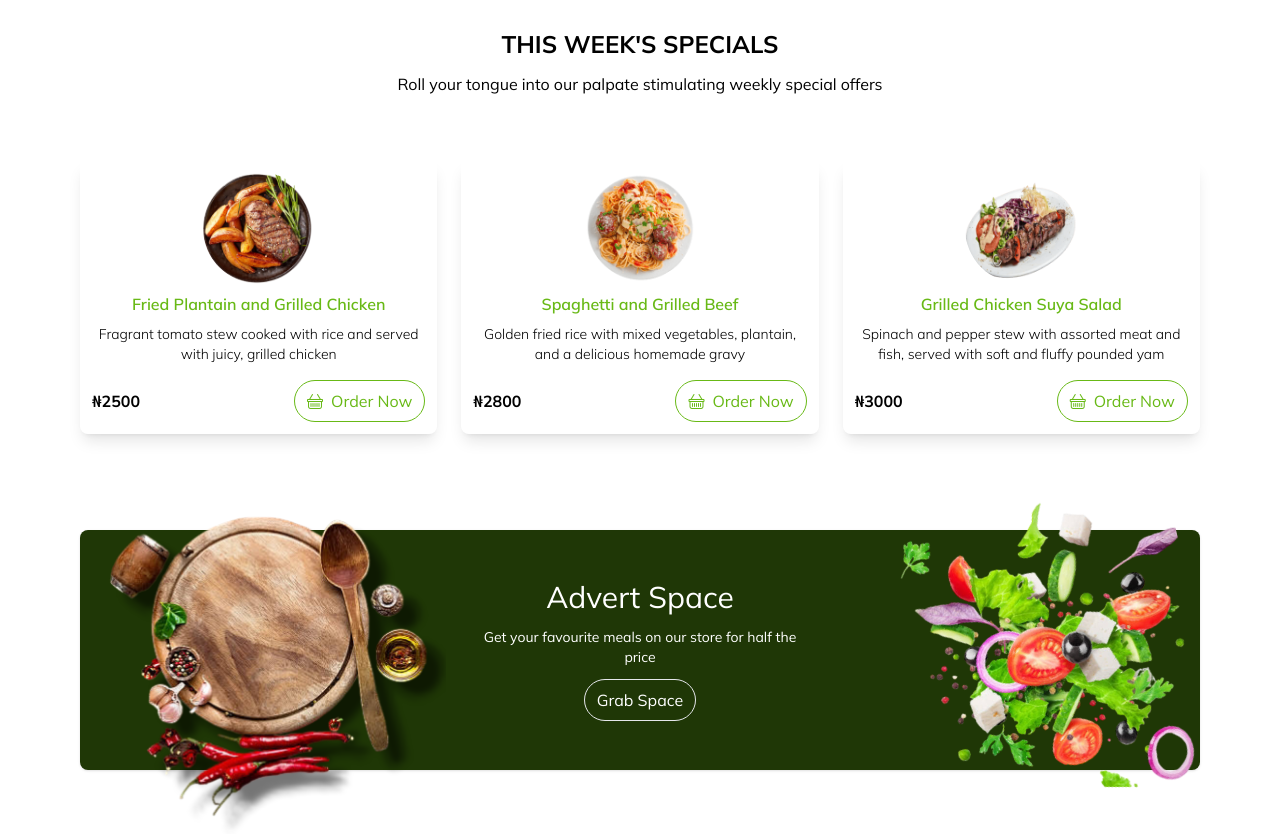
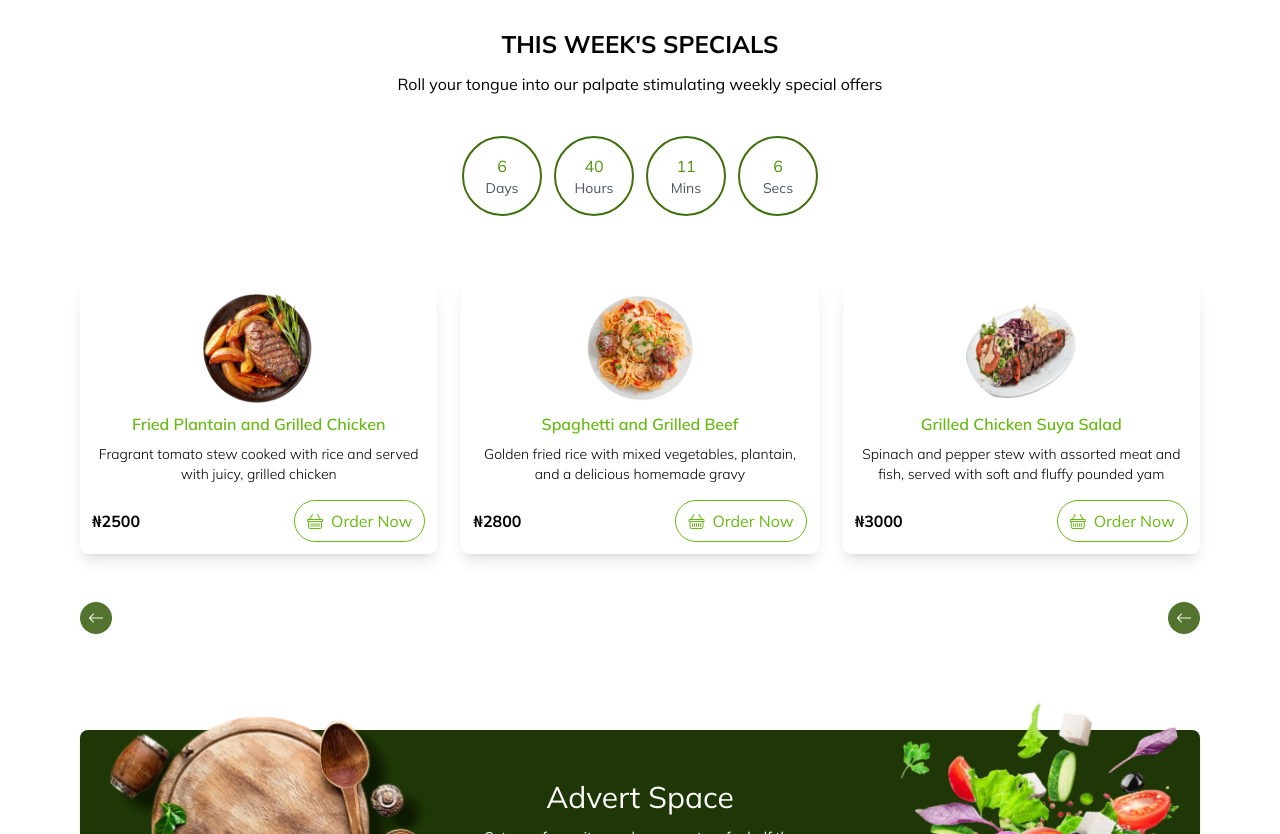
Before and after one commit to Nate-Soul/sphene-qwizines-fe, a Next.js app: page / in a window 1280 px wide. Shown: the part 680-1514 px from the top of the page. Built offline with nearby package versions, Linux system fonts and the light colour scheme.

Commit message:
added Special cards UI refix v1

```diff
--- a/src/components/sections/Specials.jsx
+++ b/src/components/sections/Specials.jsx
@@ -29,6 +29,25 @@ const Specials = () => {
     },
   ];
 
+  const countDown = [
+    {
+      interval: 6,
+      allocation: "days"
+    },
+    {
+      interval: 40,
+      allocation: "hours"
+    },
+    {
+      interval: 11,
+      allocation: "mins"
+    },
+    {
+      interval: 6,
+      allocation: "secs"
+    },
+  ];
+
   return (
     <section className="py-16">
       <div className="container">
@@ -36,6 +55,14 @@ const Specials = () => {
           <h3 className="section-heading-title">This Week&#39;s Specials</h3>
           <p>Roll your tongue into our palpate stimulating weekly special offers</p>
         </header>
+        <div className="counter flex gap-x-3 items-center justify-center">
+          {countDown && countDown.map((countDownItem, countDownItemIndex) => (
+          <div key={countDownItemIndex} className="h-20 w-20 rounded-full inline-flex items-center justify-center flex-col border-2 border-main-400">
+            <span className="text-main-200">{countDownItem.interval}</span>
+            <span className="text-sm text-gray-600 capitalize">{countDownItem.allocation}</span>
+          </div>)
+          )}
+        </div>
         <div className="grid grid-cols-1 sm:grid-cols-2 md:grid-cols-3 gap-6 mt-16">
           {
             specials.map((special, specialIndex) => (
@@ -43,6 +70,20 @@ const Specials = () => {
             ))
           }
         </div>
+        <div className="mt-12 flex items-center justify-between">
+          <button className="h-8 w-8 rounded-full inline-flex items-center justify-center bg-main-500 text-white opacity-85 hover:opacity-100">
+            <span className="bi-arrow-left"></span>
+          </button>
+          <div className="items-center justify-center gap-x-1">
+            <span className="bg-main-500 h-3 w-3 rounded-full"></span>
+            <span className="bg-main-700 h-3 sm:h-2 w-3 sm:w-8 rounded-full"></span>
+            <span className="bg-main-500 h-3 w-3 rounded-full"></span>
+            <span className="bg-main-500 h-3 w-3 rounded-full"></span>
+          </div>
+          <button className="h-8 w-8 rounded-full inline-flex items-center justify-center bg-main-500 text-white opacity-85 hover:opacity-100">
+            <span className="bi-arrow-left"></span>
+          </button>
+        </div>
       </div>
     </section>
   )
```
